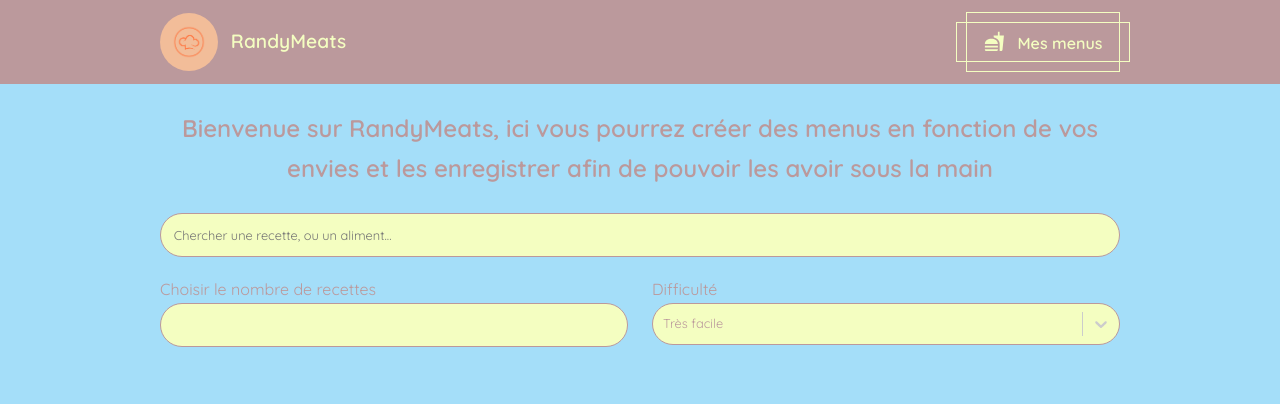
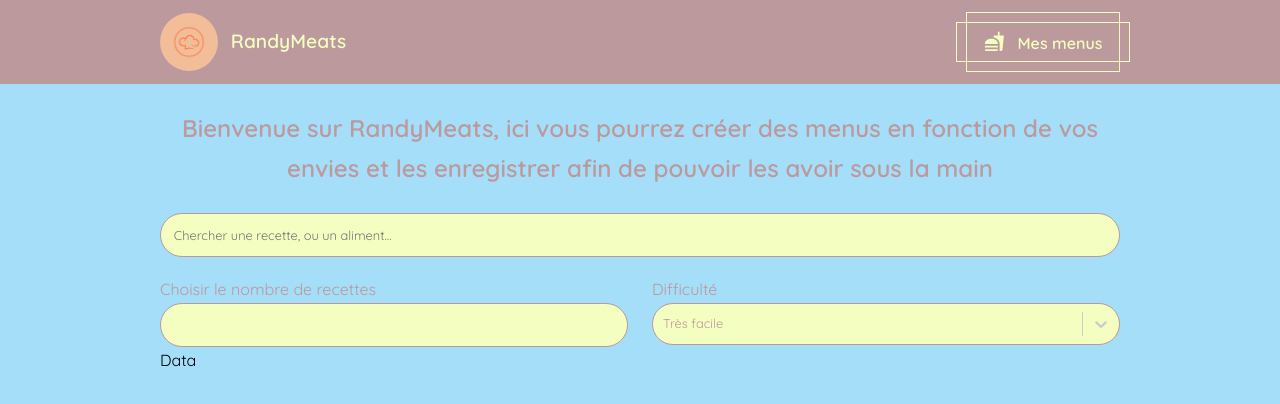
Before and after one commit to jeremyv59/randy-meats, a React (Create React App) app: page / in a window 1280 px wide. Shown: the top 404 px of the page. Built offline with nearby package versions, Linux system fonts and the light colour scheme; no server answers.

Commit message:
axios installation

```diff
--- a/package.json
+++ b/package.json
@@ -13,6 +13,7 @@
     "@types/react-dom": "^18.0.6",
     "@types/react-select": "^5.0.1",
     "antd": "^4.22.7",
+    "axios": "^0.27.2",
     "react": "^18.2.0",
     "react-dom": "^18.2.0",
     "react-icons": "^4.4.0",
--- /dev/null
+++ b/src/components/list/RecipesList.tsx
@@ -0,0 +1,18 @@
+import React, { ReactNode } from "react";
+import "./recipes_list.css";
+
+type RecipesListProps = {
+  data: ReactNode;
+};
+
+const RecipesList: React.FC<RecipesListProps> = ({ data }) => {
+  console.log("data", data);
+  return (
+    <div>
+      <p>Data</p>
+      {/* {(typeof data === "undefined") ? (<p>Loading...</p>) : } */}
+    </div>
+  );
+};
+
+export default RecipesList;
--- a/src/components/main_content/MainContent.tsx
+++ b/src/components/main_content/MainContent.tsx
@@ -1,8 +1,17 @@
-import React from "react";
+import React, { ReactNode, useEffect, useState } from "react";
 import SearchForm from "../form/SearchForm";
+import RecipesList from "../list/RecipesList";
 import "./main_content.css";
 
 const MainContent = () => {
+  const [recipesData, setRecipesData] = useState<ReactNode>();
+
+  useEffect(() => {
+    fetch("/api")
+      .then((response) => response.json())
+      .then((data) => console.log("data", data));
+  }, []);
+
   return (
     <div className="container">
       <h2 className="main_title">
@@ -12,6 +21,8 @@ const MainContent = () => {
       <div>
         <SearchForm></SearchForm>
       </div>
+
+      <RecipesList data={recipesData}></RecipesList>
 
       {/* <Form>
         <Form.Group>
```
Also changed, not shown: src/components/list/recipes_list.css (added), 1 other file (tests, documents, lock files or other folders).
